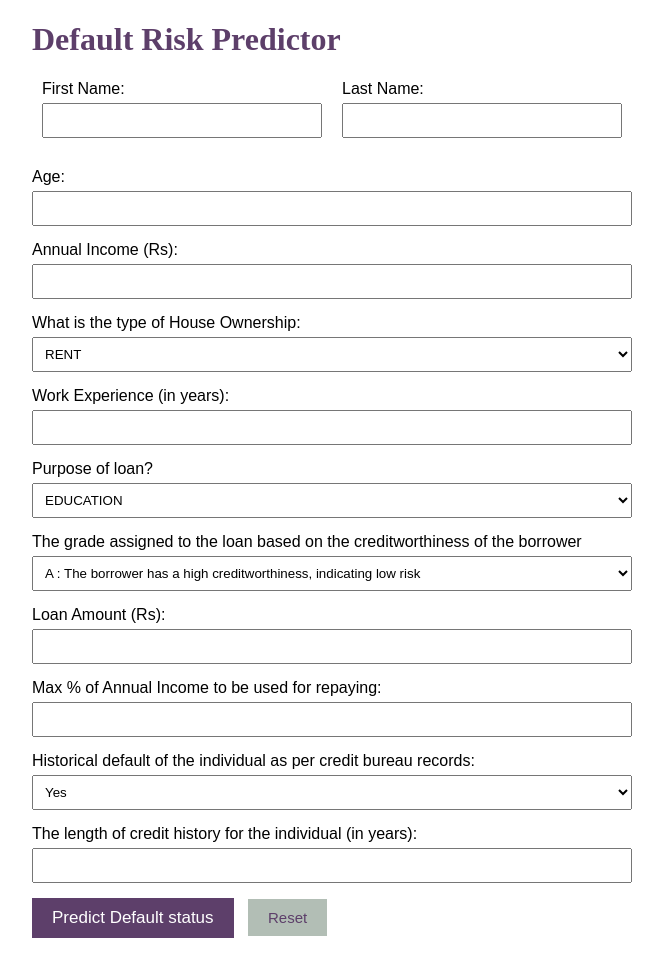
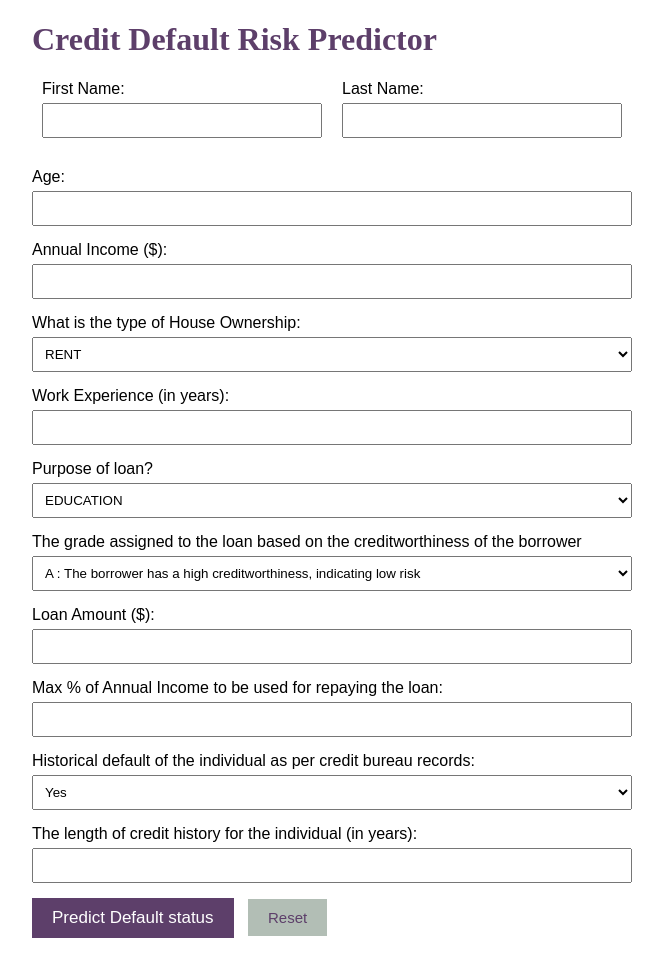
Before and after one commit to DEENA0503/default_risk_predictor, a Flask app: page / in a window 1280 px wide. Shown: the whole page, without its empty margins (308-971 px from the left). Run offline with Flask 3, Linux system fonts and the light colour scheme; parts of the project's set-up code (start-up, migrations or seed data) failed here and were passed over.

Commit message:
Update index.html

```diff
--- a/templates/index.html
+++ b/templates/index.html
@@ -3,7 +3,7 @@
 <head>
     <meta charset="UTF-8">
     <meta name="viewport" content="width=device-width, initial-scale=1.0">
-    <title>default risk predictor</title>
+    <title>credit default risk predictor</title>
     <style>
         body {
             font-family: Arial, sans-serif;
@@ -66,7 +66,7 @@
 </head>
 <body>
 <div class="container">
-    <h1 style="font-family: 'Times New Roman', serif; color: #5D3F6A; ;">Default Risk Predictor</h1>
+    <h1 style="font-family: 'Times New Roman', serif; color: #5D3F6A; ;">Credit Default Risk Predictor</h1>
     <form method="POST" action="/predict" id="loanForm">
         <div class="row">
             <div class="col-50">
@@ -87,7 +87,7 @@
             <input type="number" id="age" name="age" min="10" max="80" required>
         </div>
         <div class="form-group">
-            <label for="annualIncome">Annual Income (Rs):</label>
+            <label for="annualIncome">Annual Income ($):</label>
             <input type="number" id="annualIncome" name="annualIncome" required title="Enter expected income if you are a student"
                 >
 
@@ -129,11 +129,11 @@
             </select>
         </div>
         <div class="form-group">
-            <label for="loanAmount">Loan Amount (Rs):</label>
+            <label for="loanAmount">Loan Amount ($):</label>
             <input type="number" id="loanAmount" name="loanAmount" min="100" required>
         </div>
         <div class="form-group">
-            <label for="loanPercentIncome">Max % of Annual Income to be used for repaying:</label>
+            <label for="loanPercentIncome">Max % of Annual Income to be used for repaying the loan:</label>
             <input type="number" id="loanPercentIncome" name="loanPercentIncome" min="0" max="100" required>
         </div>
         <div class="form-group">
```
